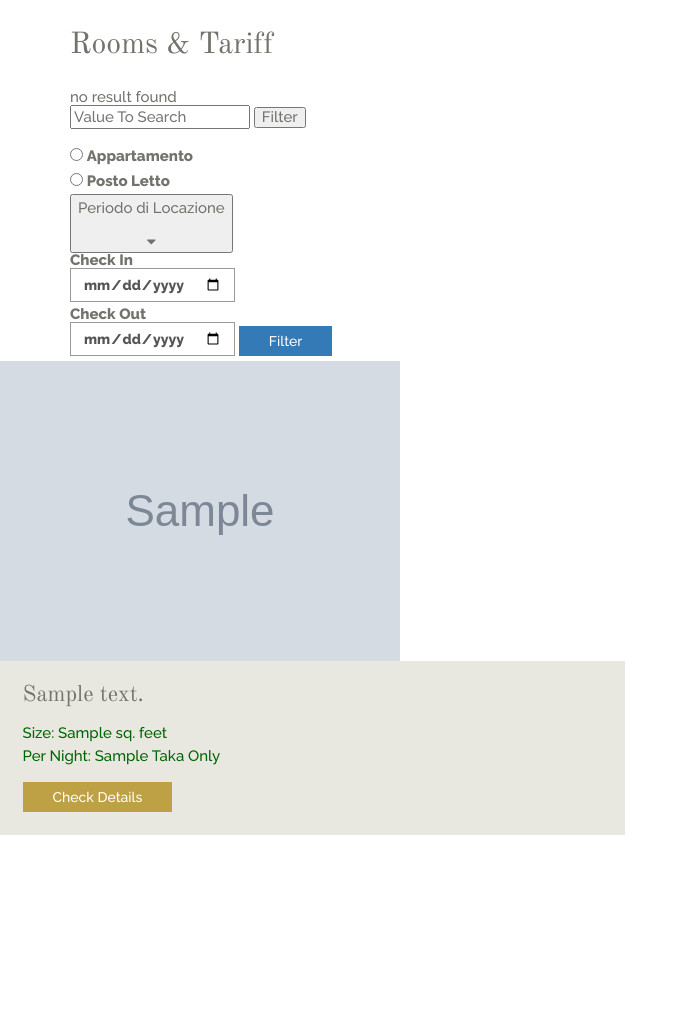
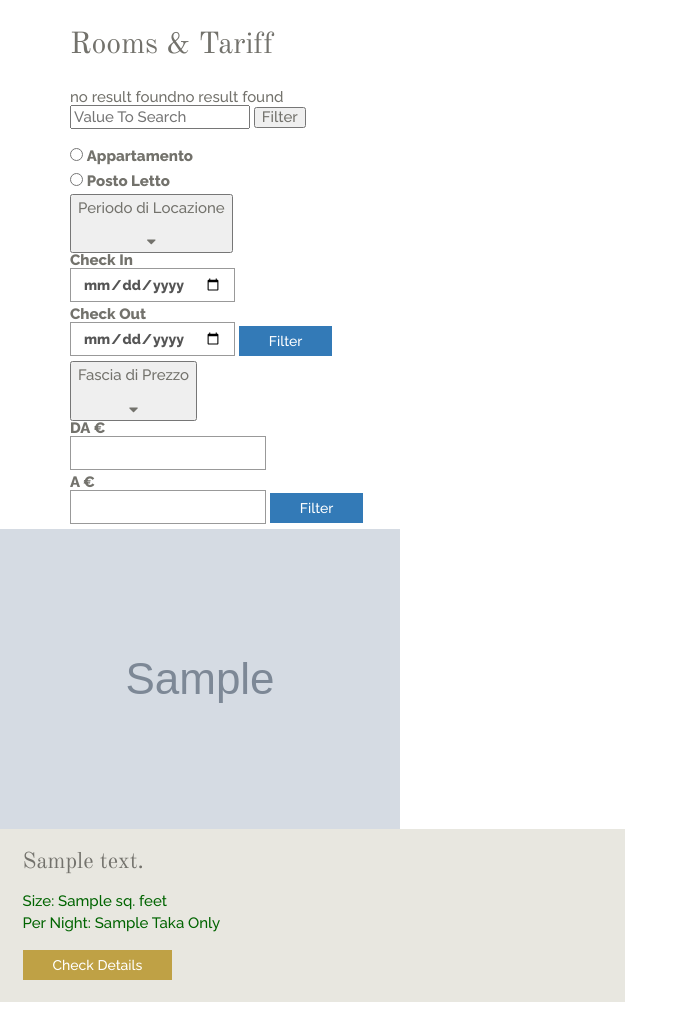
Before and after one commit to FilippoMariucci/TEC-WEB, a PHP site: page /project/Livello_1/rooms-tariff.php in a window 1280 px wide. Shown: the part 86-1118 px from the top of the page, without its empty margins (0-688 px from the left). Before the commit the page ends 921 px from the top, so only its background shows below. Run offline with PHP 8.4, Linux system fonts and the light colour scheme; tables that the repository leaves empty or names only in its code hold one stand-in row (values such as "Sample post"); grey boxes marked "Sample" are stand-in pictures; some libraries are stand-ins or nearby versions.

Commit message:
implementato filtro prezzo

```diff
--- a/project/Livello_1/rooms-tariff.php
+++ b/project/Livello_1/rooms-tariff.php
@@ -29,6 +29,17 @@ if(isset($_POST['from_date']) && isset($_POST['to_date']))
   $from_date = $_POST['from_date'];
   $to_date = $_POST['to_date'];
   $query = "SELECT * FROM alloggio WHERE data_inizio BETWEEN '$from_date' AND '$to_date' UNION SELECT * FROM alloggio WHERE data_fine BETWEEN '$from_date' AND '$to_date' ";
+  $search_result = filterTable($query);
+  }
+  else {
+    echo("no result found");
+}
+
+if(isset($_POST['from_price']) && isset($_POST['to_price']))
+{
+  $from_price = $_POST['from_price'];
+  $to_price = $_POST['to_price'];
+  $query = "SELECT * FROM alloggio WHERE prezzo BETWEEN '$from_price' AND '$to_price'  ";
   $search_result = filterTable($query);
   }
   else {
@@ -87,8 +98,21 @@ function filterTable($query)
 
 
 
-
-
+ <form action="" method="post">
+<button id="btn2" onclick="myFunction('drop2', 'btn2'); bordo('drop', 'drop2')" class="dropbtn2">
+      <p>Fascia di Prezzo</p>
+      <i class="fa fa-caret-down"></i>
+    </button>
+    <div id="drop2" class="tendina2">
+      <label>DA €
+        <input type="number" name="from_price" class="form-control">
+      </label><br>
+      <label>A €
+        <input type="number" name="to_price" class="form-control">
+      </label>
+      <button type="submit" name="price" class="btn btn-primary">Filter</button>
+    </div>
+    </form>
 
 
   </div>
```
Also changed, not shown: project/Livello_1/catalogo_no_log.php (+1 -12 lines).
